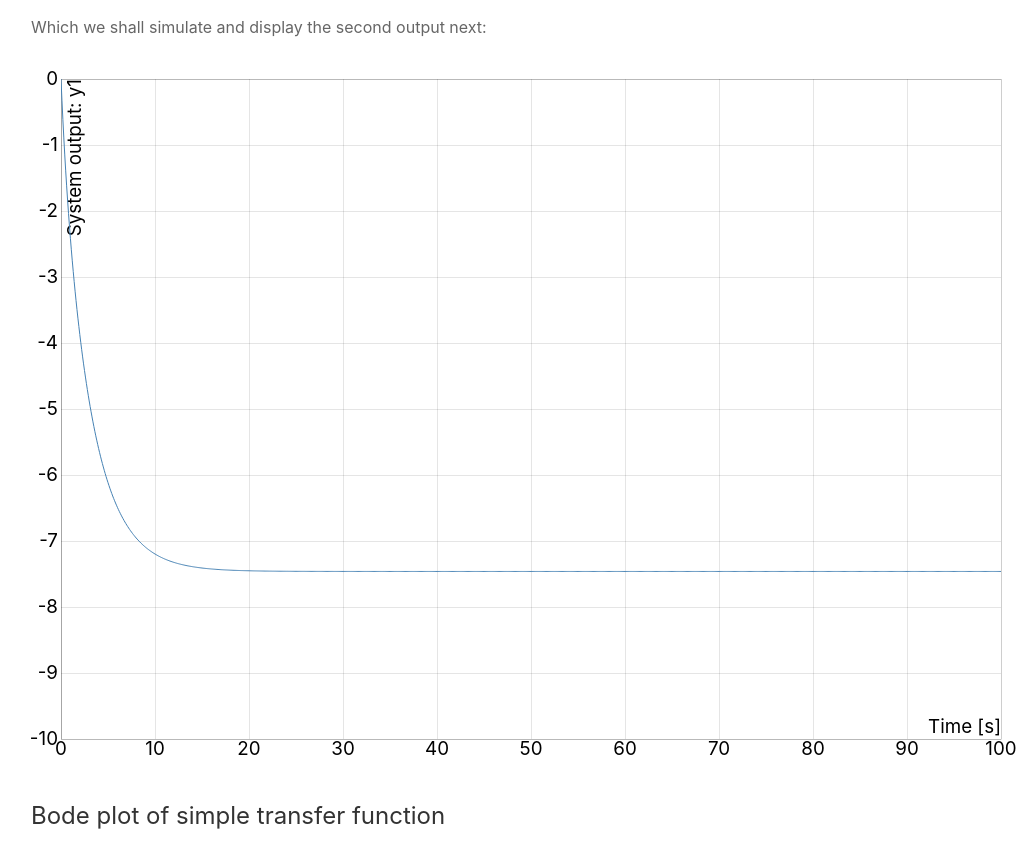
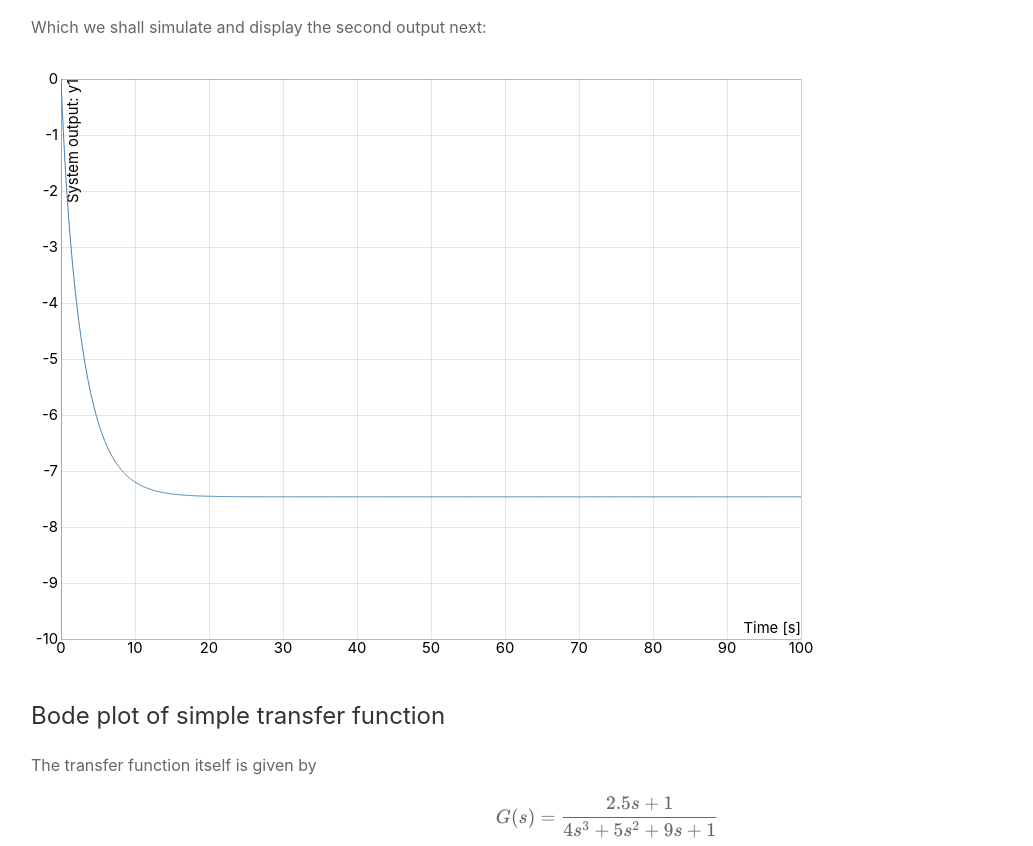
Before and after one commit to extall/control-systems-js, a plain HTML site: page index.html in a window 1280 px wide. Shown: the part 424-1270 px from the top of the page, without its empty margins (33-1066 px from the left). Drawn offline with Linux system fonts and the light colour scheme.

Commit message:
[Cosmetic] Changed first graph size in index.html

```diff
--- a/index.html
+++ b/index.html
@@ -95,7 +95,7 @@
 
             </script>
 
-            <div id="graph1" style="width: 1000px; height: 700px;"></div>
+            <div id="graph1" style="width: 800px; height: 600px;"></div>
             <h3>Bode plot of simple transfer function</h3>
             <p>The transfer function itself is given by</p>
             <div class="tf-sys"></div>
@@ -125,8 +125,8 @@
                 // Plot
                 var fig1 = csg.plot({
                     target: '#graph1',
-                    width: 1000,
-                    height: 700,
+                    width: 800,
+                    height: 600,
                     xAxis: {
                         label: 'Time [s]',
                         domain: [0, 100]
```
